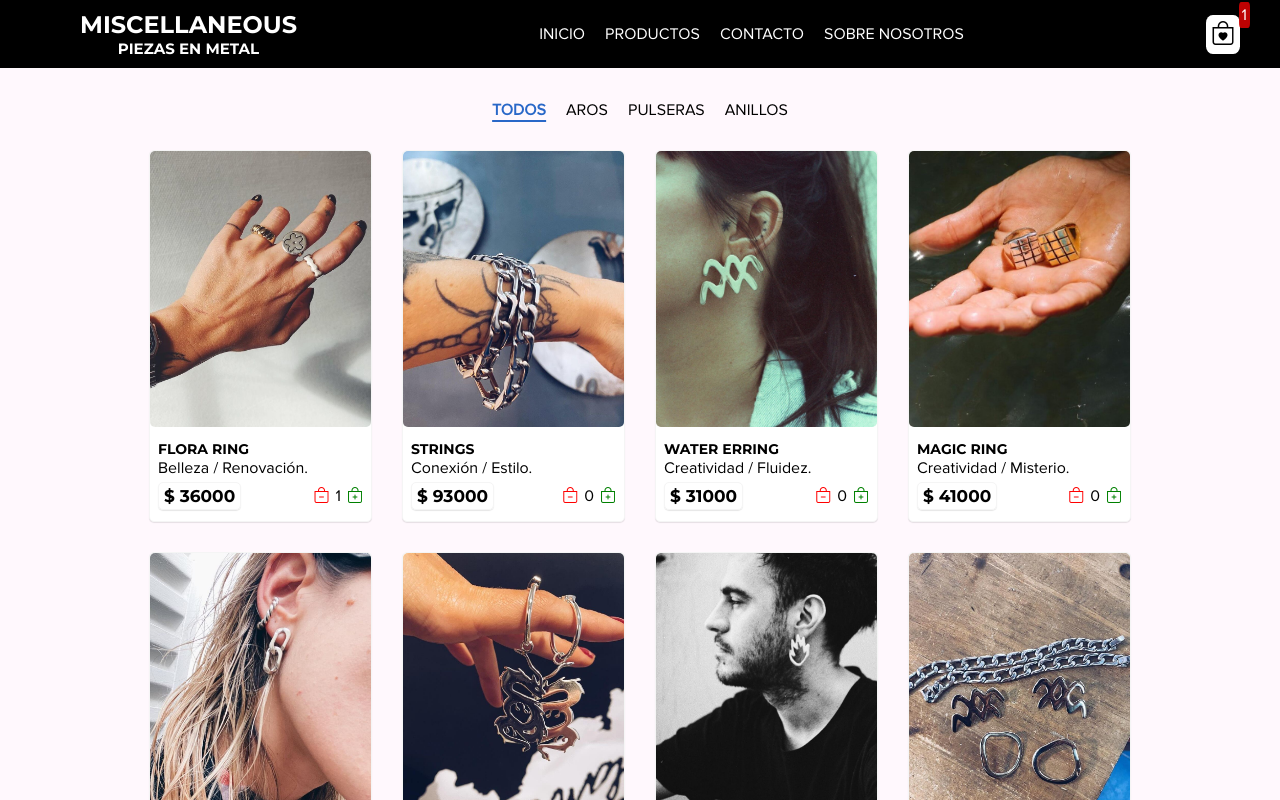
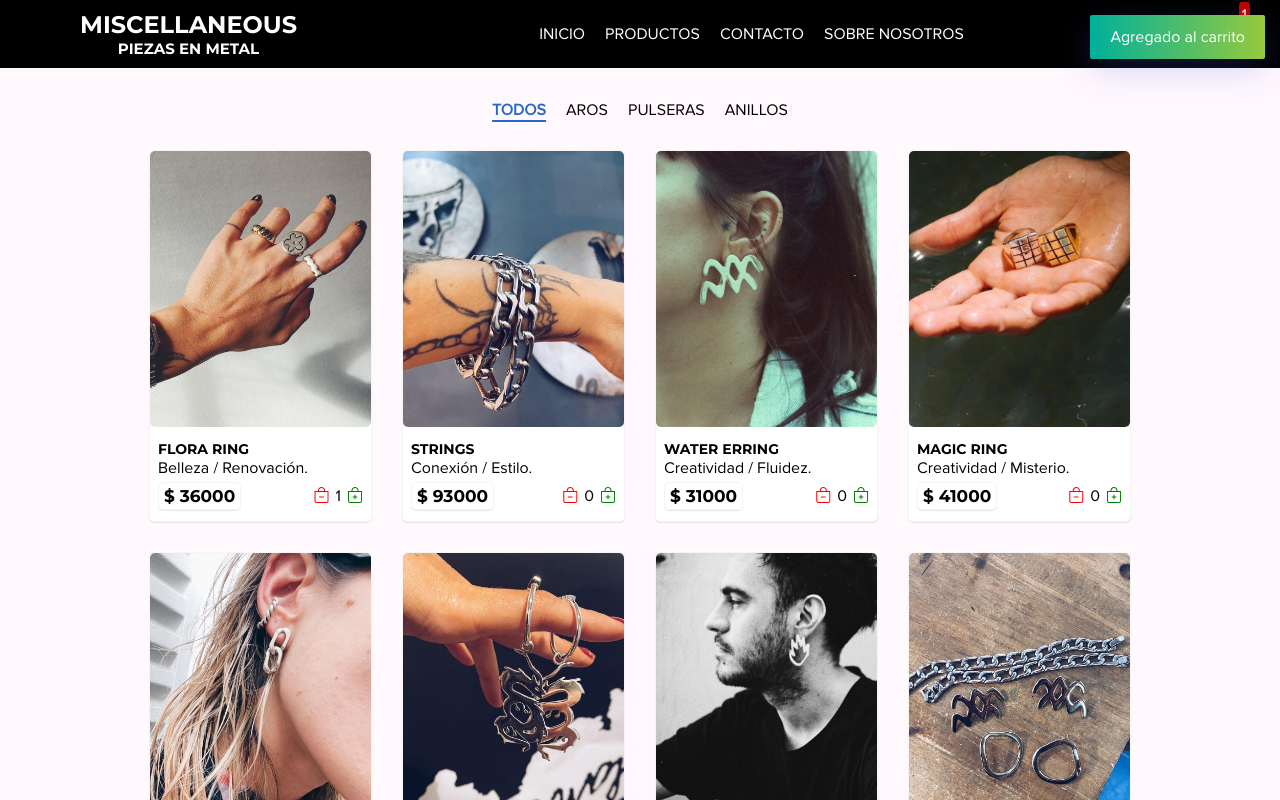
Before and after one commit to Carneglia/ProyectoFinal-Carneglia, a plain HTML site: page pages/productos.html in a window 1280 px wide. Both pictures are taken after a click on the icon 355 px from the left and 495 px from the top of the page. Shown: the top 800 px of the page. Drawn offline with nearby package versions, Linux system fonts and the light colour scheme; a web font is replaced by a local one.

Commit message:
toastify added on products

```diff
--- a/js/main.js
+++ b/js/main.js
@@ -69,7 +69,19 @@ let incrementar = (id) => {
     let buscador = carrito.find((x) => x.id === itemSeleccionado)
 
     if (buscador === undefined) {
-
+        Toastify({
+            text: "Agregado al carrito",
+            duration: 3000,
+            newWindow: true,
+            close: false,
+            gravity: "top",
+            position: "right",
+            stopOnFocus: true,
+            style: {
+              background: "linear-gradient(to right, #00b09b, #96c93d)",
+            },
+            onClick: function(){}
+          }).showToast();
         carrito.push({
             id: itemSeleccionado,
             item: 1,
--- a/pages/productos.html
+++ b/pages/productos.html
@@ -6,6 +6,7 @@
     <meta name="viewport" content="width=device-width, initial-scale=1.0">
     <link rel="stylesheet" href="https://cdnjs.cloudflare.com/ajax/libs/animate.css/4.1.1/animate.min.css" />
     <link rel="stylesheet" href="https://cdn.jsdelivr.net/npm/bootstrap-icons@1.11.0/font/bootstrap-icons.css">
+    <link rel="stylesheet" type="text/css" href="https://cdn.jsdelivr.net/npm/toastify-js/src/toastify.min.css">
     <link rel="stylesheet" href="../css/style.css">
     <link rel="shortcut icon" href="../recursos/images/M.png" type="image/x-icon">
 
@@ -72,6 +73,7 @@
     <script src="../js/datos.js"></script>
     <script src="../js/main.js"></script>
     <script src="../js/header.js"></script>
+    <script type="text/javascript" src="https://cdn.jsdelivr.net/npm/toastify-js"></script>
 
 </body>
 
```
